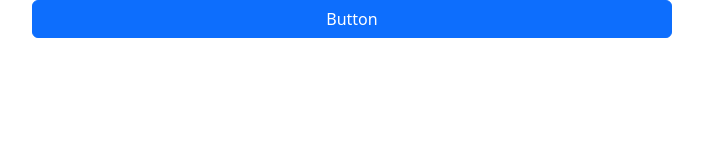
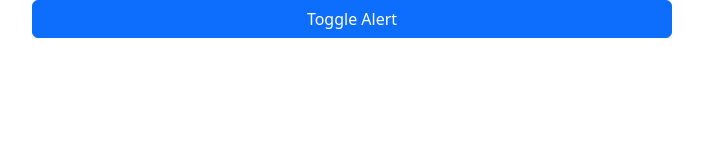
Before and after one commit to T-0n-1/react-and-typescript-training, a React (Vite) app: page / in a window 1280 px wide. Shown: the top 160 px of the page, without its empty margins (288-991 px from the left). Built offline with nearby package versions, Linux system fonts and the light colour scheme.

Commit message:
Button show/hide alert

```diff
--- a/src/App.tsx
+++ b/src/App.tsx
@@ -1,9 +1,18 @@
+import React, { useState } from "react";
+import Alert from "./Components/Alert";
 import Button from "./Components/Button";
 
 function App() {
+  const [showAlert, setShowAlert] = useState(false);
+
+  const handleButtonClick = () => {
+    setShowAlert(!showAlert);
+  };
+
   return (
     <div>
-      <Button onClick={() => console.log("Clicked")}>Button</Button>
+      {showAlert && <Alert>Hello World</Alert>}
+      <Button onClick={handleButtonClick}>Toggle Alert</Button>
     </div>
   );
 }
```
